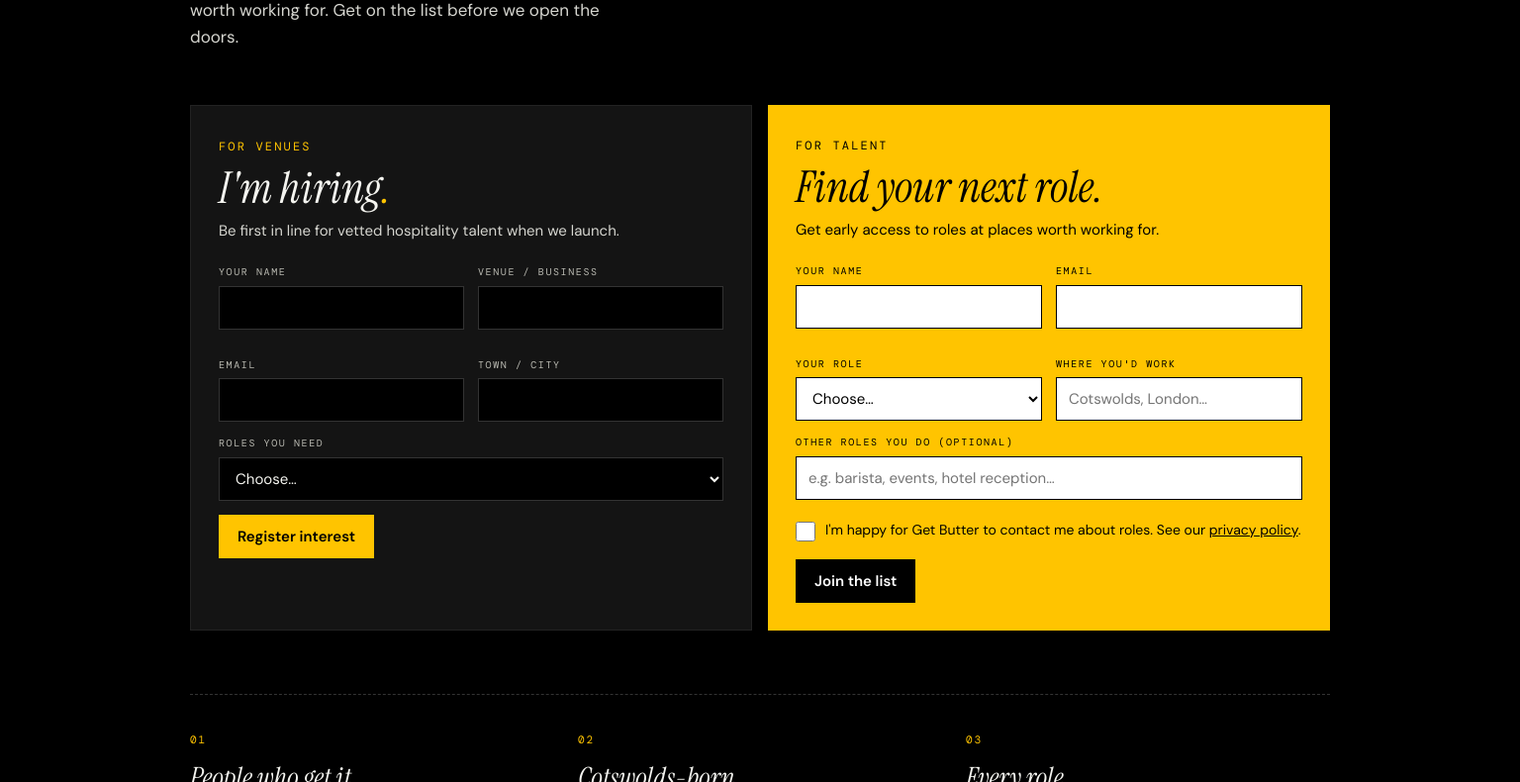
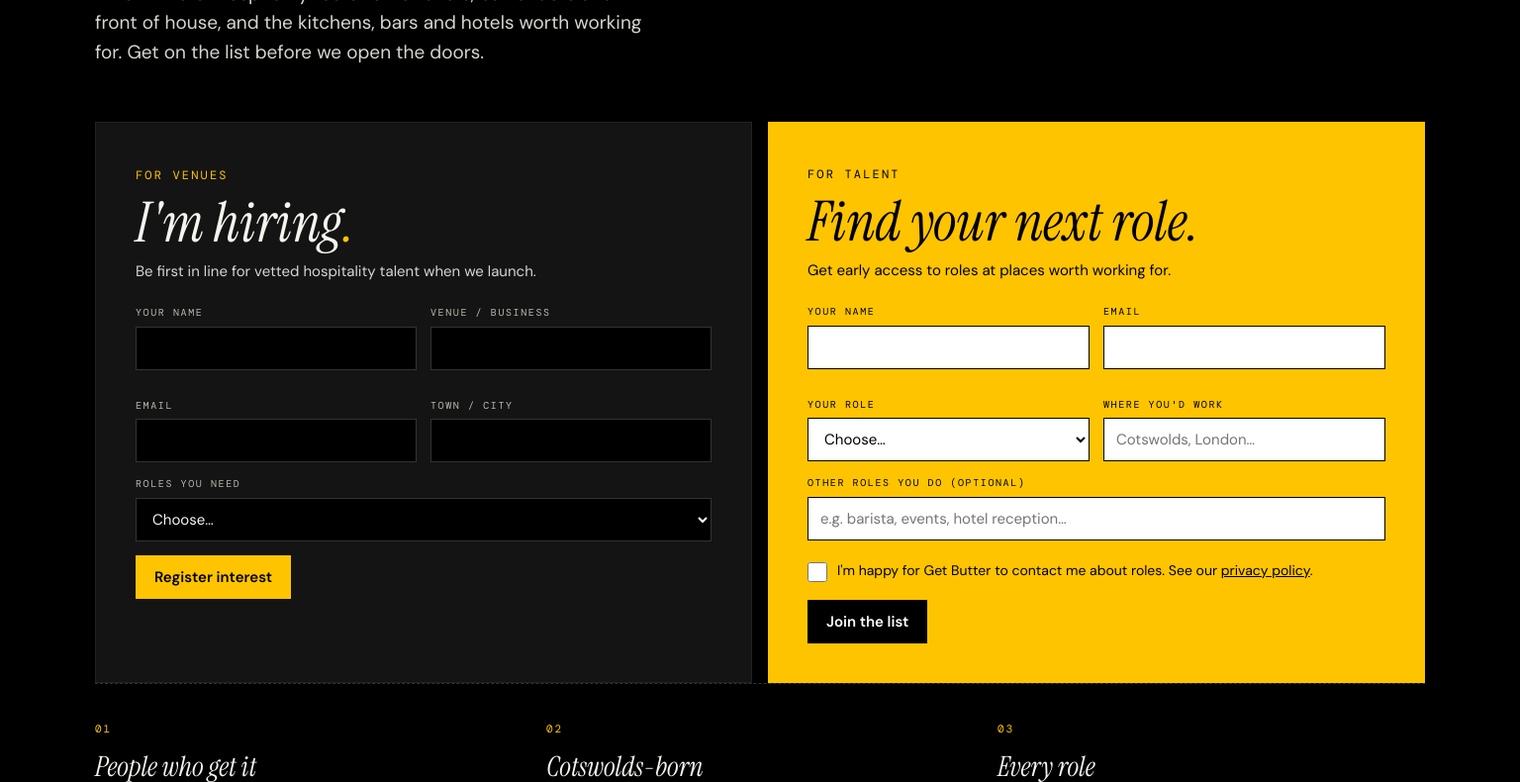
Before and after one commit to vigneshvj99-cpu/Portobutter, a plain HTML site: page index.html in a window 1536 px wide. Shown: the part 546-1336 px from the top of the page at 99% size. Drawn offline with nearby package versions, Linux system fonts and the light colour scheme.

Commit message:
Widen layout and scale hero/forms on large screens
Co-Authored-By: Claude Opus 5.5 <noreply@anthropic.com>
Claude-Session: https://claude.ai/code/session_011fNRRzuSL9jHT1qF7uFemR

```diff
--- a/assets/styles.css
+++ b/assets/styles.css
@@ -26,7 +26,7 @@ body {
 a { color: inherit; }
 img { max-width: 100%; }
 
-.wrap { max-width: 1200px; margin: 0 auto; padding: 0 24px; }
+.wrap { max-width: 1440px; margin: 0 auto; padding: 0 24px; }
 
 /* type */
 .serif { font-family: var(--serif); font-style: italic; font-weight: 400; }
@@ -182,3 +182,12 @@ input:focus, select:focus, textarea:focus { outline: 2px solid var(--yellow); ou
   .card h2 { font-size: 38px; }
   .facts { grid-template-columns: minmax(0, 1fr); }
 }
+
+/* large screens */
+@media (min-width: 1400px) {
+  .wrap { padding: 0 48px; }
+  .hero h1 { font-size: clamp(150px, 11vw, 210px); }
+  .hero p { max-width: 560px; font-size: 19px; }
+  .card { padding: 40px; }
+  .card h2 { font-size: 56px; }
+}
```
